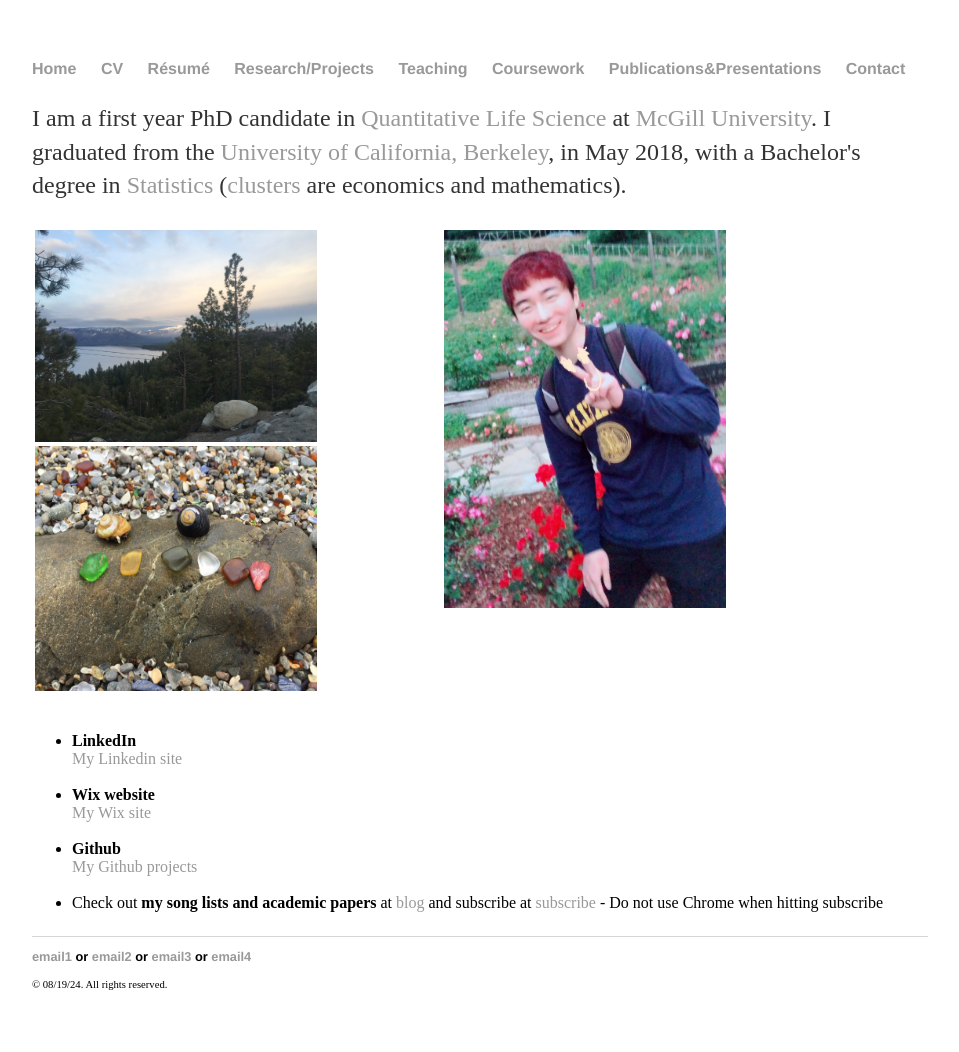
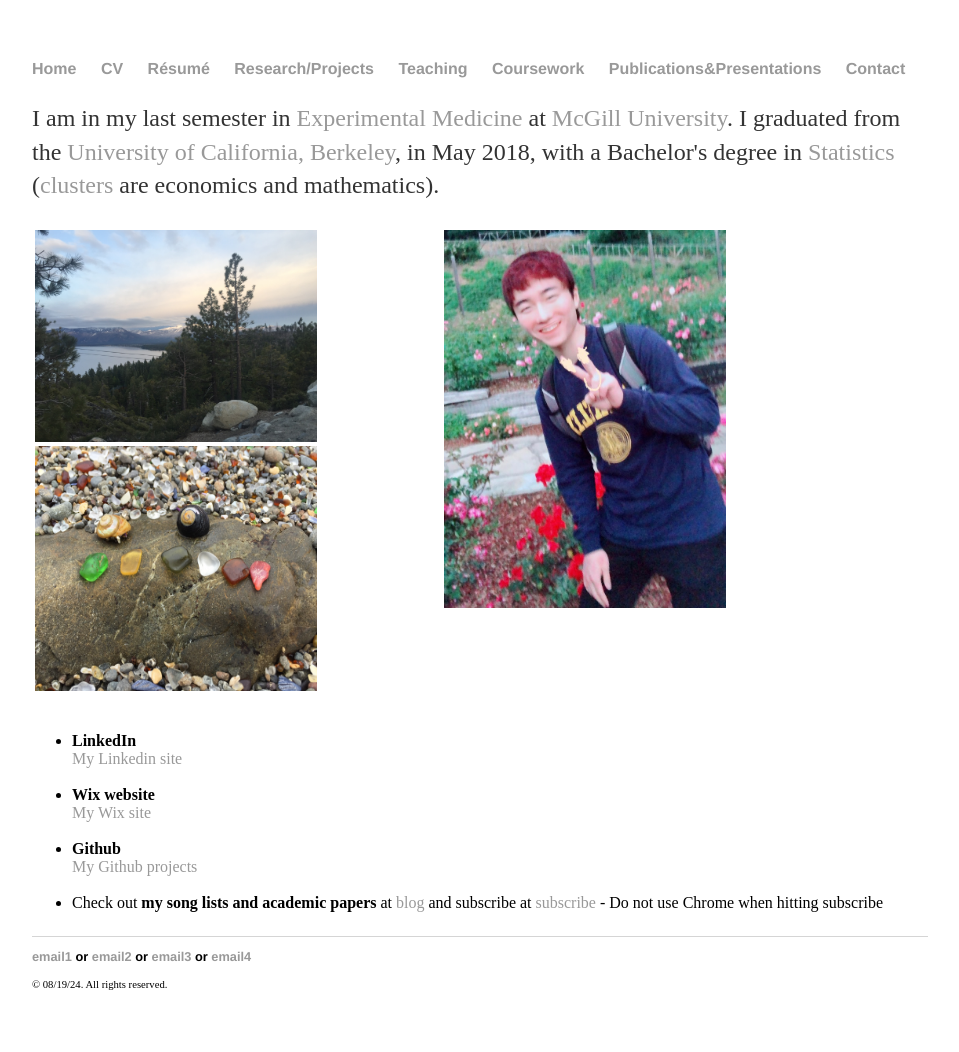
Before and after one commit to yjkweon24/yjkweon24.github.io, a Jekyll site: the page built from index.html, in a window 1280 px wide. Shown: the whole page, without its empty margins (160-1119 px from the left). Built offline with Jekyll 4.4.1, drawn with Linux system fonts in a browser that asks for light colours.

Commit message:
Update index.html

```diff
--- a/index.html
+++ b/index.html
@@ -5,7 +5,7 @@ title: Jin Kweon
 <!--Link to default.html under _layouts-->
 <div class="blurb">
 	<p class="message">
-        	I am a first year PhD candidate in <a href = "https://www.mcgill.ca/qls/">Quantitative Life Science</a> at <a href = "https://www.mcgill.ca/">McGill University</a>. I graduated from the <a href = "http://berkeley.edu">University of California, Berkeley</a>, in May 2018, with a Bachelor's degree in <a href = "http://statistics.berkeley.edu/">Statistics</a> (<a href = "http://statistics.berkeley.edu/programs/undergrad/approved-cluster-courses">clusters</a> are economics and mathematics).
+        	I am in my last semester in <a href = "https://www.mcgill.ca/expmed/">Experimental Medicine</a> at <a href = "https://www.mcgill.ca/">McGill University</a>. I graduated from the <a href = "http://berkeley.edu">University of California, Berkeley</a>, in May 2018, with a Bachelor's degree in <a href = "http://statistics.berkeley.edu/">Statistics</a> (<a href = "http://statistics.berkeley.edu/programs/undergrad/approved-cluster-courses">clusters</a> are economics and mathematics).
         </p>
 </div><!-- /.blurb -->
 
```
